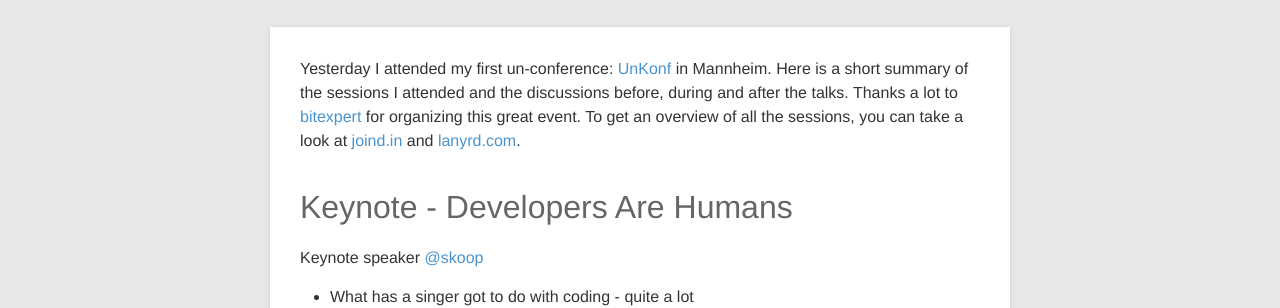
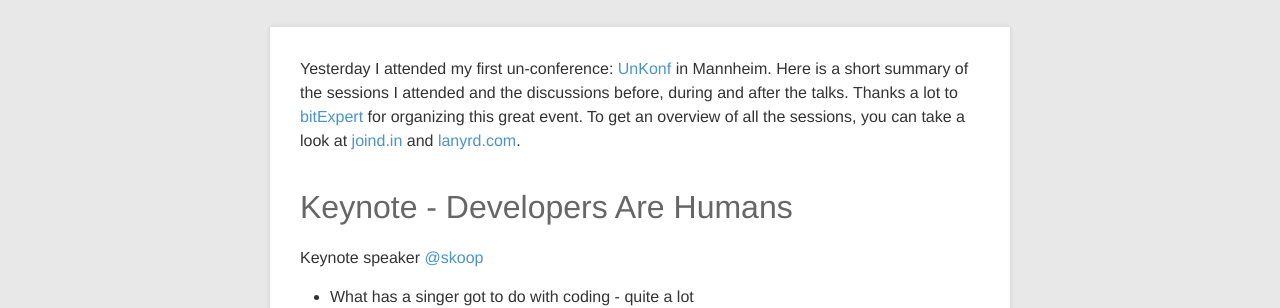
Before and after one commit to michaellihs/michaellihs.github.io, a Jekyll site: the page built from _posts/2015-04-19-unkonf-2015.markdown, in a window 1280 px wide and 900 px high. Shown: the part 205-513 px from the top of the window. Built offline with Jekyll 4.4.1, drawn with Linux system fonts in a browser that asks for light colours; comment, search, counter and statistics services are not loaded.

```diff
--- a/_posts/2015-04-19-unkonf-2015.markdown
+++ b/_posts/2015-04-19-unkonf-2015.markdown
@@ -7,7 +7,7 @@ categories: conferences
 tags: ['unkonf', 'conferences']
 ---
 
-Yesterday I attended my first un-conference: [UnKonf] in Mannheim. Here is a short summary of the sessions I attended and the discussions before, during and after the talks. Thanks a lot to [bitexpert] for organizing this great event. To get an overview of all the sessions, you can take a look at [joind.in] and [lanyrd.com].
+Yesterday I attended my first un-conference: [UnKonf] in Mannheim. Here is a short summary of the sessions I attended and the discussions before, during and after the talks. Thanks a lot to [bitExpert] for organizing this great event. To get an overview of all the sessions, you can take a look at [joind.in] and [lanyrd.com].
 
 
 ## Keynote - Developers Are Humans
@@ -121,7 +121,7 @@ as a static CMS. The main idea of the talk can be found here [http://carrot.is/c
 
 
 
-[bitexpert]: https://www.bitexpert.de/
+[bitExpert]: https://www.bitexpert.de/
 [UnKonf]: http://www.unkonf.de
 [joind.in]: https://joind.in/event/view/3336
 [lanyrd.com]: http://lanyrd.com/2015/unkonf/
```
